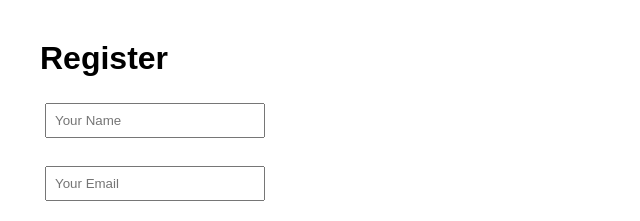
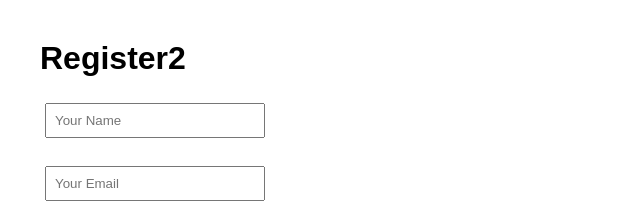
Before and after one commit to gsaip/MyFirstWebApp, a website: page public/index.html in a window 1280 px wide. Shown: the top 221 px of the page, 0-640 px from the left. Drawn offline with Linux system fonts and the light colour scheme.

Commit message:
Update index.html

```diff
--- a/public/index.html
+++ b/public/index.html
@@ -7,7 +7,7 @@
     <link rel="stylesheet" href="style.css"/>
 </head>
 <body>
-    <h1>Register</h1>
+    <h1>Register2</h1>
     <form id="registerForm">
     <input type="text" name="name" placeholder="Your Name" required/>
     <br />
```
